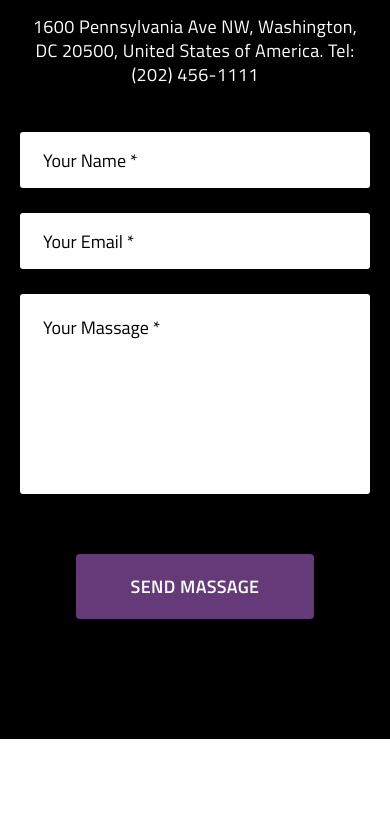
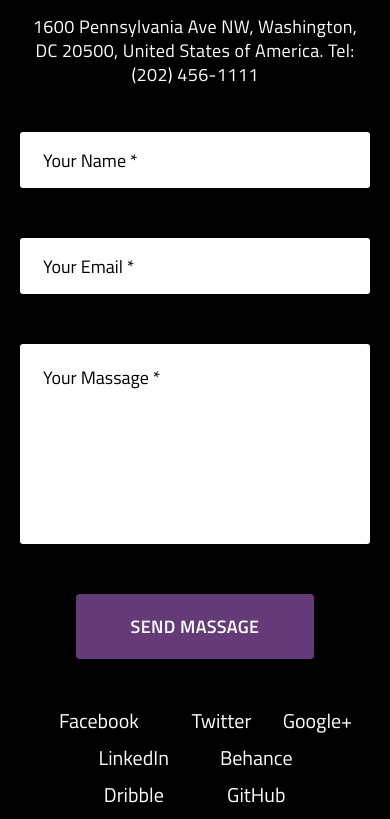
Before and after one commit to ternprojects/landing_vintik, a website: page src/index.html in a window 390 px wide. Shown: the part 2394-3213 px from the top of the page. Before the commit the page ends 3133 px from the top, so only its background shows below. Drawn offline with nearby package versions, Linux system fonts and the light colour scheme; files that its build step writes are made by us from their sources; files whose address does not match are found by name.

Commit message:
Added adaptive for Footer Section

```diff
--- a/src/html/footer.html
+++ b/src/html/footer.html
@@ -1,4 +1,4 @@
-<!-- <footer class="footer">
+<footer class="footer">
   <div class="container">
     <nav class="footer_social">
       <ul>
@@ -13,4 +13,3 @@
     </nav>
   </div>
 </footer>
- -->
--- a/src/sass/main.scss
+++ b/src/sass/main.scss
@@ -21,3 +21,4 @@
 @import 'sections/contact.scss';
 @import 'sections/adaptive/contact_adaptive.scss';
 @import 'sections/footer.scss';
+@import 'sections/adaptive/footer_adaptive.scss';
--- a/src/sass/sections/adaptive/contact_adaptive.scss
+++ b/src/sass/sections/adaptive/contact_adaptive.scss
@@ -1,7 +1,7 @@
  section.contact {
   @media (min-width: 320px) and (max-width: 650px) {
     background: #000;
-    padding-top: 30px;
+    padding: 30px 0 50px 0;
     width: 100%;
   }
 }
@@ -40,6 +40,7 @@ section.contact .contact_form textarea {
     background: #fff;
     width: 100%;
     display: inline-block;
+    margin-bottom: 50px;
   }
 }
 
--- /dev/null
+++ b/src/sass/sections/adaptive/footer_adaptive.scss
@@ -0,0 +1,32 @@
+footer.footer {
+   @media (min-width: 320px) and (max-width: 650px) {
+    background: #000;
+   }
+}
+
+footer.footer .footer_social {
+  @media (min-width: 320px) and (max-width: 650px) {
+    @include font($fs: 20px);
+  }
+}
+
+footer.footer .footer_social ul {
+  @media (min-width: 320px) and (max-width: 650px) {
+    flex-wrap: wrap;
+    justify-content: space-between;
+    justify-content: center;
+  }
+}
+
+footer.footer .footer_social li {
+  @media (min-width: 320px) and (max-width: 650px) {
+   align-self: flex-start;
+   text-align: center;
+  }
+}
+
+footer.footer .footer_social li:not(:nth-child(-3n+3)) {
+  @media (min-width: 320px) and (max-width: 650px) {
+    width: 35%;
+  }
+}
--- a/src/sass/sections/footer.scss
+++ b/src/sass/sections/footer.scss
@@ -6,6 +6,7 @@ footer.footer a:hover {
   color: #30bae7
 }
 
+//items
 .footer_social {
   @include font($fs: 24px, $fw: 600, $ls: 0.02em);
 }
```
